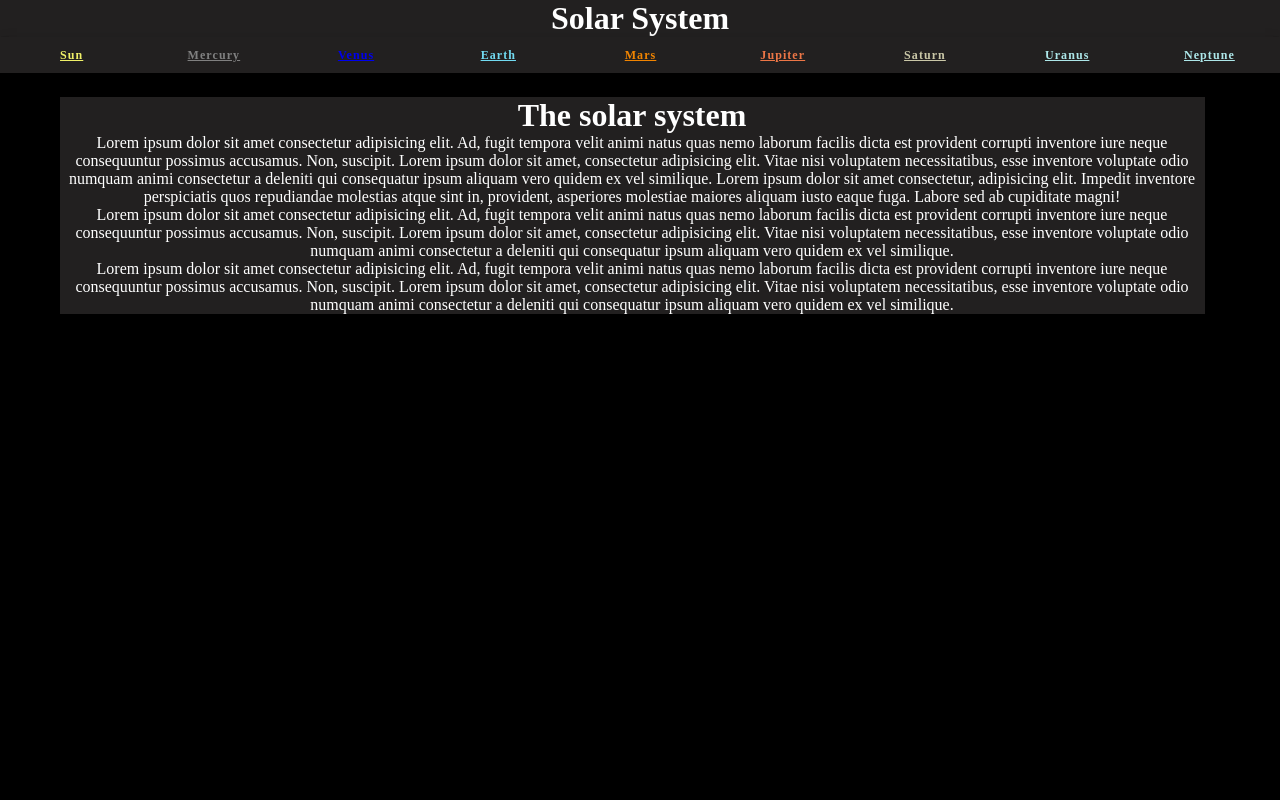
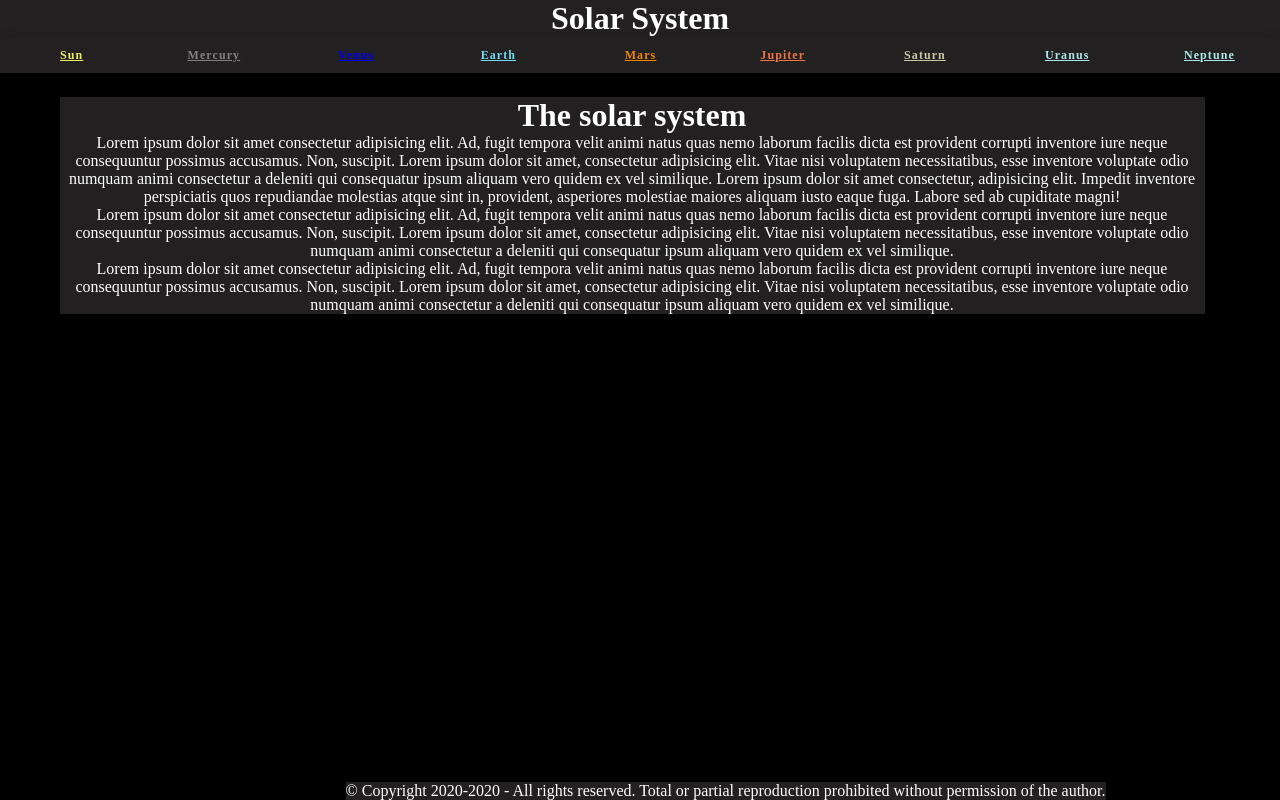
Before and after one commit to SacleuxBenoit/Solar-System, a Vue app in the folder frontend/: page / in a window 1280 px wide. Built offline with nearby package versions, Linux system fonts and the light colour scheme.

Commit message:
add the class content for the Div in the component Footer.vue

```diff
--- a/frontend/src/components/Footer.vue
+++ b/frontend/src/components/Footer.vue
@@ -1,5 +1,5 @@
 <template>
-    <div id="footer">
+    <div id="footer" class="content">
         <p>© Copyright 2020-{{ new Date().getFullYear() }} - All rights reserved. Total or partial reproduction prohibited without permission of the author.</p>
     </div>
 </template>
```
